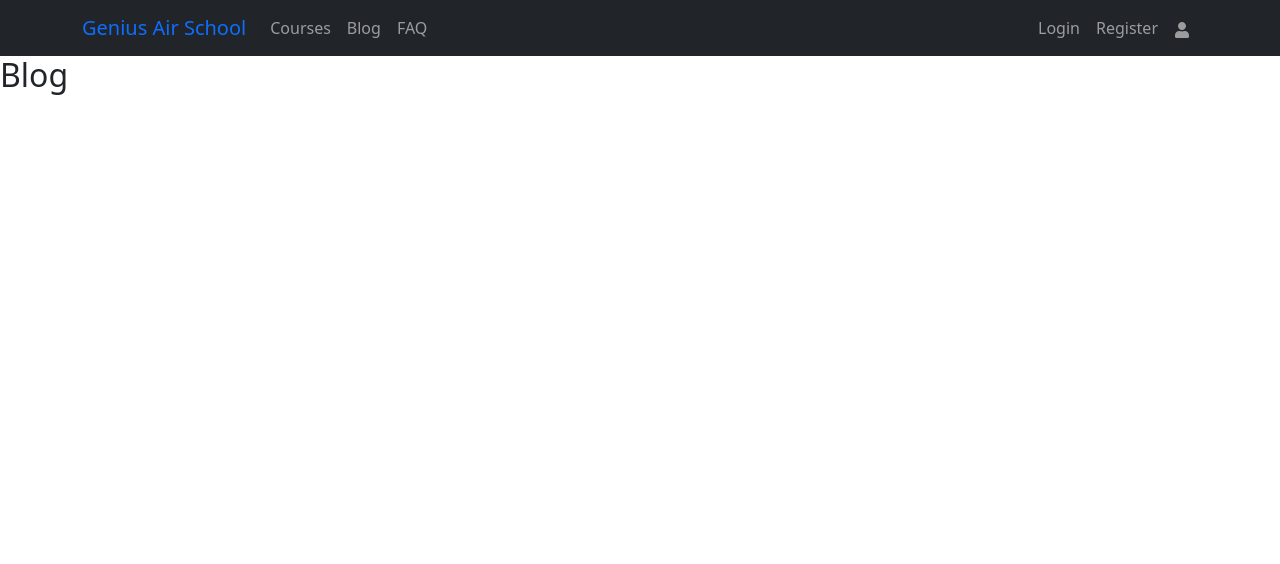
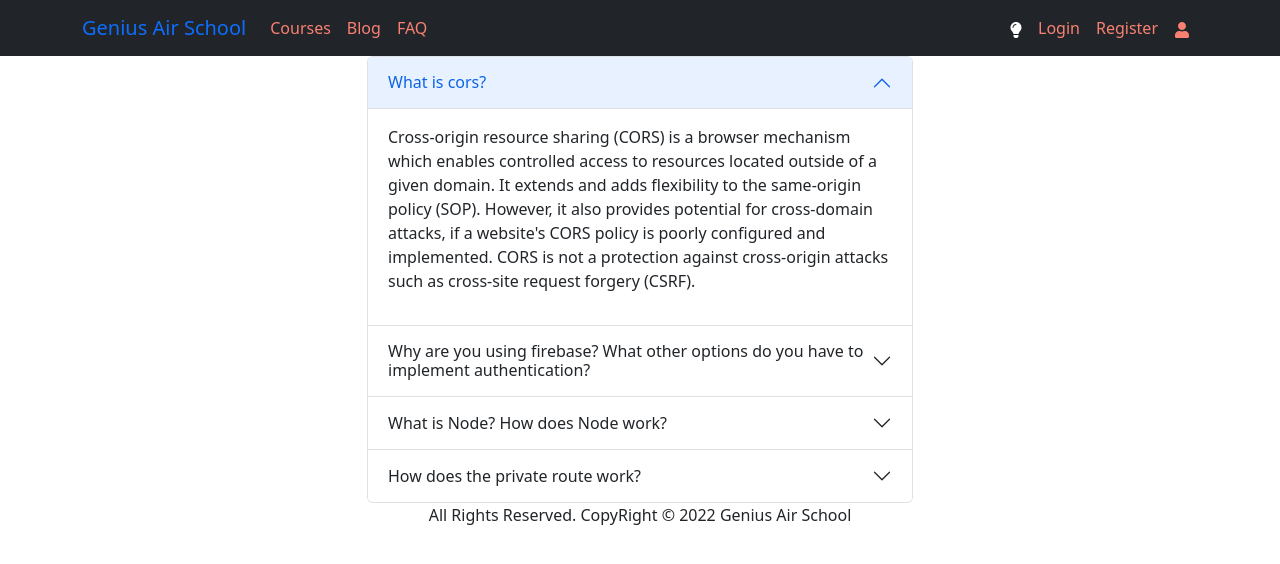
Before and after one commit to Amit7366/genius-air-client, a React (Create React App) app: page /blog in a window 1280 px wide. Shown: the top 564 px of the page. Built offline with nearby package versions, Linux system fonts and the light colour scheme; no server answers.

Commit message:
password validation

```diff
--- a/src/App.js
+++ b/src/App.js
@@ -2,11 +2,13 @@ import logo from './logo.svg';
 import './App.css';
 import { RouterProvider } from 'react-router-dom';
 import { router } from './Routes/Routes';
+import { Toaster } from 'react-hot-toast';
 
 function App() {
   return (
     <div>
       <RouterProvider router={router}></RouterProvider>
+      <Toaster/>
     </div>
   );
 }
--- a/src/index.js
+++ b/src/index.js
@@ -4,7 +4,6 @@ import './index.css';
 import App from './App';
 import reportWebVitals from './reportWebVitals';
 import 'bootstrap/dist/css/bootstrap.min.css';
-import toast, { Toaster } from 'react-hot-toast';
 import AuthProvider from './Context/AuthProvider';
 
 const root = ReactDOM.createRoot(document.getElementById('root'));
@@ -14,7 +13,7 @@ root.render(
     <App />
     </AuthProvider>
 
-    <Toaster />
+
   </React.StrictMode>
 );
 
--- a/src/layouts/Custom.js
+++ b/src/layouts/Custom.js
@@ -1,5 +1,6 @@
 import React from 'react';
 import { Outlet } from 'react-router-dom';
+import Footer from '../pages/Shared/Footer/Footer';
 import Header from '../pages/Shared/Header/Header';
 
 const Custom = () => {
@@ -7,6 +8,7 @@ const Custom = () => {
         <div>
             <Header></Header>
             <Outlet></Outlet>
+            <Footer></Footer>
         </div>
     );
 };
--- a/src/layouts/Main.js
+++ b/src/layouts/Main.js
@@ -1,6 +1,7 @@
 import React from 'react';
 import { Col, Container, Row } from 'react-bootstrap';
 import { Outlet } from 'react-router-dom';
+import Footer from '../pages/Shared/Footer/Footer';
 import Header from '../pages/Shared/Header/Header';
 import Sidebar from '../pages/Shared/Sidebar/Sidebar';
 
@@ -18,6 +19,7 @@ const Main = () => {
                     </Col>
                 </Row>
             </Container>
+            <Footer></Footer>
         </div>
     );
 };
--- a/src/pages/Blog/Blog.js
+++ b/src/pages/Blog/Blog.js
@@ -1,11 +1,131 @@
-import React from 'react';
+import React from "react";
+import { Col, Container, Row } from "react-bootstrap";
+import Accordion from "react-bootstrap/Accordion";
 
 const Blog = () => {
-    return (
-        <div>
-          <h2>Blog</h2>
-        </div>
-    );
+  return (
+    <Container>
+      <Row>
+        <Col md="6" className="mx-auto">
+          <Accordion defaultActiveKey="0">
+            <Accordion.Item eventKey="0">
+              <Accordion.Header>What is cors?</Accordion.Header>
+              <Accordion.Body>
+                <p>
+                  Cross-origin resource sharing (CORS) is a browser mechanism
+                  which enables controlled access to resources located outside
+                  of a given domain. It extends and adds flexibility to the
+                  same-origin policy (SOP). However, it also provides potential
+                  for cross-domain attacks, if a website's CORS policy is poorly
+                  configured and implemented. CORS is not a protection against
+                  cross-origin attacks such as cross-site request forgery
+                  (CSRF).
+                </p>
+              </Accordion.Body>
+            </Accordion.Item>
+            <Accordion.Item eventKey="1">
+              <Accordion.Header>
+                Why are you using firebase? What other options do you have to
+                implement authentication?
+              </Accordion.Header>
+              <Accordion.Body>
+                <p>
+                  Google Firebase offers many features that pitch it as the
+                  go-to backend development tool for web and mobile apps. It
+                  reduces development workload and time. And it's a perfect
+                  prototyping tool. Firebase is simple, lightweight, friendly,
+                  and industrially recognized.
+                </p>
+                <p>
+                  Firebase concept is simple. When you build a client-side app
+                  with JavaScript or any of its frameworks, for instance, Google
+                  Firebase can turn this into a serverless app in no time. It
+                  also removes the need to manage databases yourself, as it does
+                  that for you.
+                </p>
+                <p>
+                  Therefore, implementing Firebase means plugging a ready-made
+                  backend into your client code to make it dynamic. Ultimately,
+                  it eliminates the need to write backend code from scratch and
+                  gives you a fully functional one instead.
+                </p>
+
+                <p>
+                  Firebase is a less technical and time-saving alternative to
+                  writing full-fledged backend code for dynamic apps. You might
+                  also want to consider leveraging this tool if you eventually
+                  wish to host and manage your app in the cloud. Being
+                  serverless, Firebase removes the need to worry about the
+                  technicalities of cloud server configuration.
+                </p>
+
+                <p>
+                  <b>
+                    Other options: We have email,password based authentication
+                    using our own database. Like: MongoDB,MYSQL
+                  </b>
+                </p>
+              </Accordion.Body>
+            </Accordion.Item>
+            <Accordion.Item eventKey="2">
+              <Accordion.Header>
+                What is Node? How does Node work?
+              </Accordion.Header>
+              <Accordion.Body>
+                <p>
+                  Node.js is an open-source, cross-platform, back-end JavaScript
+                  runtime environment that runs on a JavaScript Engine and
+                  executes JavaScript code outside a web browser, which was
+                  designed to build scalable network applications.
+                </p>
+                <p>Node.js basically works on two concept</p>
+                <ul>
+                  <li>Asynchronous</li>
+                  <li>Non-blocking I/O</li>
+                </ul>
+                <p>
+                  Non-blocking I/o: Non-blocking i/o means working with multiple
+                  requests without blocking the thread for a single request. I/O
+                  basically interacts with external systems such as files,
+                  databases. Node.js is not used for CPU-intensive work means
+                  for calculations, video processing because a single thread
+                  cannot handle the CPU works.
+                </p>
+                <p>
+                  Asynchronous: Asynchronous is executing a callback function.
+                  The moment we get the response from the other server or
+                  database it will execute a callback function. Callback
+                  functions are called as soon as some work is finished and this
+                  is because the node.js uses an event-driven architecture. The
+                  single thread doesn’t work with the request instead it sends
+                  the request to another system which resolves the request and
+                  it is accessible for another request.
+                </p>
+              </Accordion.Body>
+            </Accordion.Item>
+            <Accordion.Item eventKey="3">
+              <Accordion.Header>
+                How does the private route work?
+              </Accordion.Header>
+              <Accordion.Body>
+                <p>
+                  The private route component is similar to the public route,
+                  the only change is that redirect URL and authenticate
+                  condition. If the user is not authenticated he will be
+                  redirected to the login page and the user can only access the
+                  authenticated routes If he is authenticated (Logged in).
+                  Public and Private routes will also restrict accessing the
+                  previously visited routes using the browser back button after
+                  logout.
+                </p>
+              </Accordion.Body>
+            </Accordion.Item>
+          </Accordion>
+        </Col>
+      </Row>
+    </Container>
+  );
 };
 
-export default Blog;<h2>Blog</h2>
+export default Blog;
+<h2>Blog</h2>;
--- a/src/pages/Faq/Faq.js
+++ b/src/pages/Faq/Faq.js
@@ -1,10 +1,57 @@
 import React from 'react';
+import { Col, Container, Row } from "react-bootstrap";
+import Accordion from "react-bootstrap/Accordion";
 
 const Faq = () => {
     return (
-        <div>
-            <h2>Faq</h2>
-        </div>
+        <Container>
+        <Row>
+          <Col md="6" className="mx-auto">
+            <Accordion defaultActiveKey="0">
+              <Accordion.Item eventKey="0">
+                <Accordion.Header>What is this website about?</Accordion.Header>
+                <Accordion.Body>
+                  <p>
+                    This is site is about online learning platform. Here you can access various tech courses with cheap cost. This site is easily accessible and great ui experience.
+                  </p>
+                </Accordion.Body>
+              </Accordion.Item>
+              <Accordion.Item eventKey="1">
+                <Accordion.Header>
+                  What Technology is behind this website?
+                </Accordion.Header>
+                <Accordion.Body>
+                  <p>
+                    This site is built on React framework and secure authentication of firebase. You can Access site with your email,password or your direct gmail or github account.
+                  </p>
+
+                </Accordion.Body>
+              </Accordion.Item>
+              <Accordion.Item eventKey="2">
+                <Accordion.Header>
+                  What is the features?
+                </Accordion.Header>
+                <Accordion.Body>
+
+                  <ul>
+                    <li>React</li>
+                    <li>Bootstrap</li>
+                    <li>Firebase</li>
+                    <li>React Icon</li>
+                    <li>React Hot toast</li>
+                    <li>React Router</li>
+                    <li>Authentication</li>
+                    <li>Protected Route</li>
+                    <i>Public Route</i>
+                  </ul>
+
+
+                </Accordion.Body>
+              </Accordion.Item>
+            </Accordion>
+          </Col>
+        </Row>
+      </Container>
     );
 };
 
--- a/src/pages/Login/Login.js
+++ b/src/pages/Login/Login.js
@@ -57,12 +57,12 @@ const Login = () => {
           <Form onSubmit={signIn}>
           <Form.Group className="mb-3">
               <Form.Label>Email address</Form.Label>
-              <Form.Control name='email' type="email" placeholder="yourname@domain.com" />
+              <Form.Control name='email' type="email" placeholder="yourname@domain.com" required />
             </Form.Group>
 
             <Form.Group className="mb-3">
               <Form.Label>Password</Form.Label>
-              <Form.Control name='password' type="password" placeholder="******" />
+              <Form.Control name='password' type="password" placeholder="******" required/>
             </Form.Group>
 
             <Button variant="primary" type="submit" className="mb-2">
--- a/src/pages/Shared/Footer/Footer.js
+++ b/src/pages/Shared/Footer/Footer.js
@@ -2,8 +2,8 @@ import React from 'react';
 
 const Footer = () => {
     return (
-        <div>
-            <h2>Footer</h2>
+        <div className='text-center'>
+            <p>All Rights Reserved. CopyRight &copy; 2022 Genius Air School </p>
         </div>
     );
 };
--- /dev/null
+++ b/src/pages/Shared/Header/Header.css
@@ -0,0 +1,8 @@
+.themeBTn{
+    background-color: transparent;
+    border: none;
+    outline: none;
+}
+.navbar-expand-lg .navbar-nav .nav-link {
+    color: salmon;
+}
--- a/src/pages/Shared/Header/Header.js
+++ b/src/pages/Shared/Header/Header.js
@@ -2,15 +2,24 @@ import React, { useContext } from "react";
 import Container from "react-bootstrap/Container";
 import Nav from "react-bootstrap/Nav";
 import Navbar from "react-bootstrap/Navbar";
-import { FaUser } from "react-icons/fa";
+import { FaLightbulb, FaRegMoon, FaUser } from "react-icons/fa";
 import { Link } from "react-router-dom";
 import { AuthContext } from "../../../Context/AuthProvider";
 import Sidebar from "../Sidebar/Sidebar";
 import OverlayTrigger from "react-bootstrap/OverlayTrigger";
 import Tooltip from "react-bootstrap/Tooltip";
 import { Button } from "react-bootstrap";
+import { useState } from "react";
+import './Header.css';
 const Header = () => {
   const { user,logOut } = useContext(AuthContext);
+  const [theme,setTheme] = useState(false);
+
+  const toggleTheme = () => {
+    // 👇️ passed function to setState
+    setTheme(current => !current);
+
+  };
 
   const handleLogout = () =>{
     logOut()
@@ -18,7 +27,7 @@ const Header = () => {
     .catch(error => console.log(error))
   }
   return (
-    <Navbar collapseOnSelect expand="lg" bg="dark" variant="dark">
+    <Navbar collapseOnSelect expand="lg" bg={theme ? 'light' : 'dark'} variant="dark">
       <Container>
         <Navbar.Brand>
           <Link to="/">Genius Air School</Link>
@@ -37,6 +46,14 @@ const Header = () => {
             </Link>
           </Nav>
           <Nav>
+            <button className="themeBTn" onClick={toggleTheme}>
+              {
+                theme ?
+                <FaRegMoon className="text-dark"></FaRegMoon>
+                :
+                <FaLightbulb className="text-white"></FaLightbulb>
+              }
+             </button>
             {user ? (
               <>
 
```
Also changed, not shown: src/pages/Register/Register.js (+29 -4 lines).
